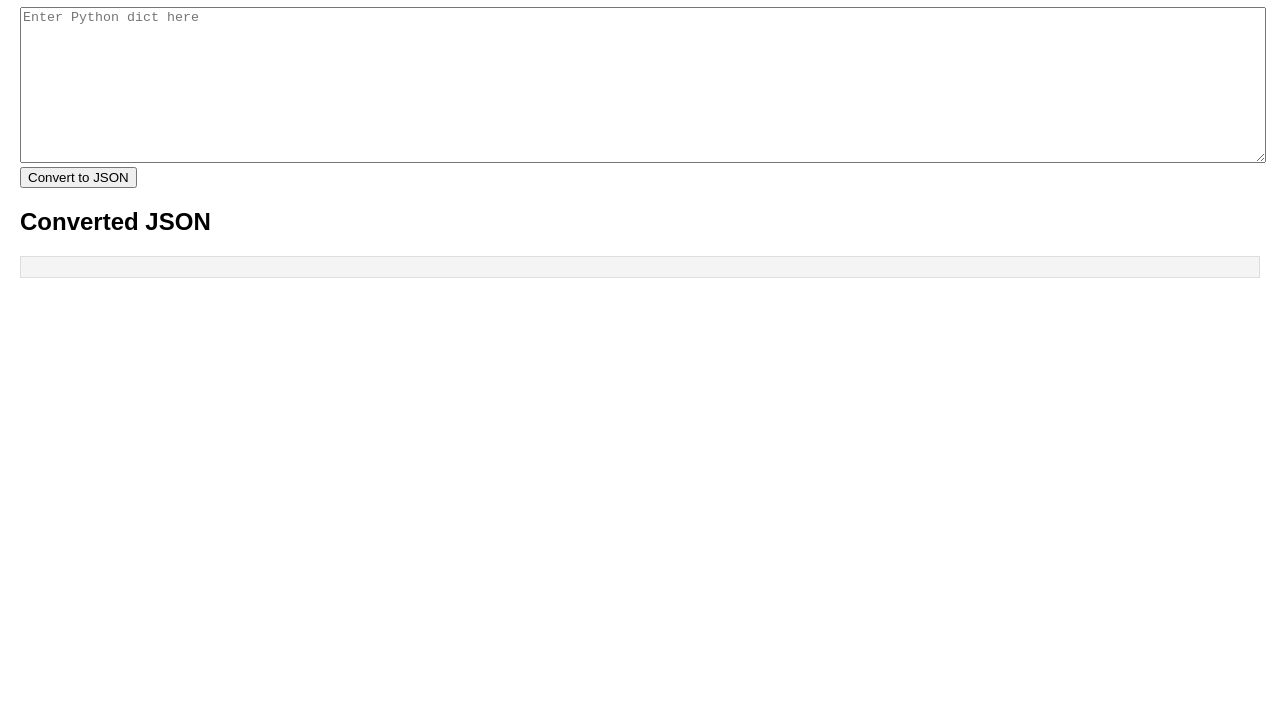
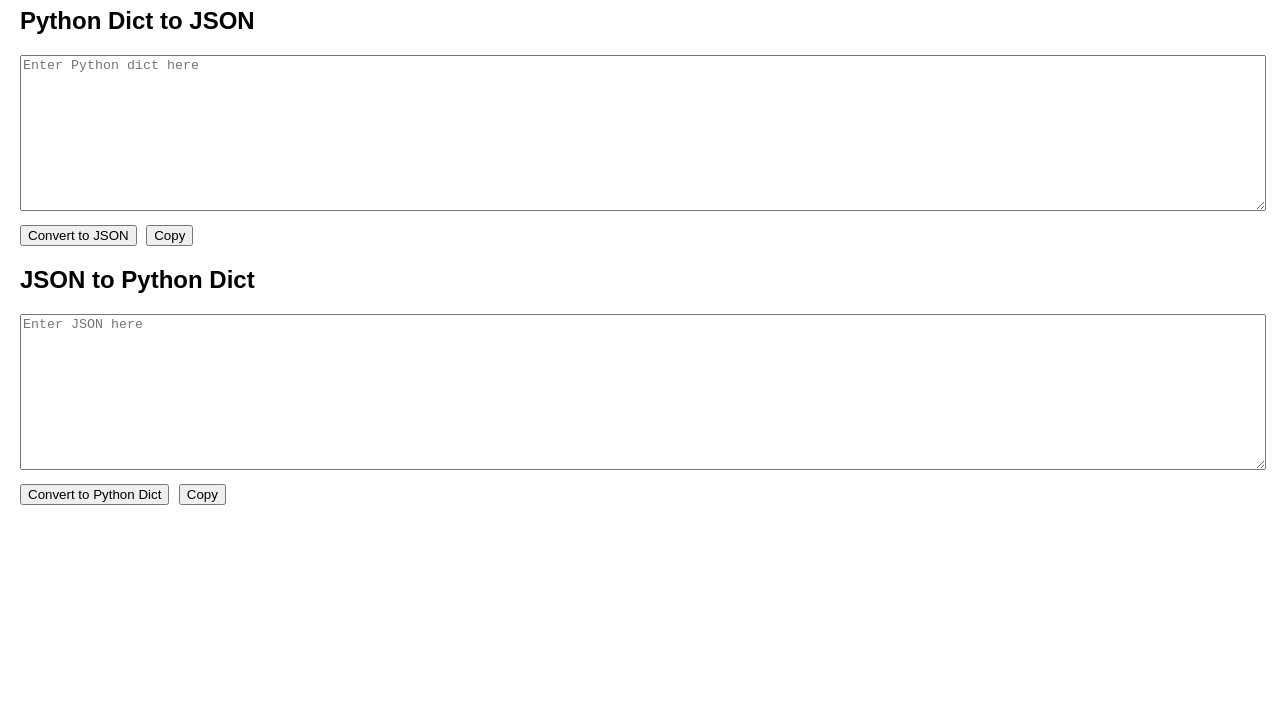
Before and after one commit to Linn1024/linn1024.github.io, a plain HTML site: page pydict_to_json.html in a window 1280 px wide. Shown: the part 73-800 px from the top of the page. Drawn offline with Linux system fonts and the light colour scheme.

Commit message:
Update pydict_to_json.html

```diff
--- a/pydict_to_json.html
+++ b/pydict_to_json.html
@@ -3,70 +3,96 @@
 <head>
     <meta charset="UTF-8">
     <meta name="viewport" content="width=device-width, initial-scale=1.0">
-    <title>Dict to JSON Converter</title>
+    <title>Dict and JSON Converter</title>
     <style>
         body {
             font-family: Arial, sans-serif;
             margin: 20px;
         }
+        .form-container {
+            margin-bottom: 20px;
+        }
         textarea {
             width: 100%;
             height: 150px;
         }
-        pre {
-            background-color: #f4f4f4;
-            padding: 10px;
-            border: 1px solid #ddd;
-            overflow-x: auto;
-            white-space: pre-wrap;
-            word-wrap: break-word;
+        button {
+            margin-top: 10px;
+            margin-right: 5px;
         }
         .error {
             color: red;
+            margin-top: 10px;
         }
     </style>
 </head>
 <body>
-    <h1>Dict to JSON Converter</h1>
-    <textarea id="dict-input" placeholder="Enter Python dict here"></textarea>
-    <button onclick="convertToJson()">Convert to JSON</button>
-    <div id="output">
-        <h2>Converted JSON</h2>
-        <pre id="json-display"></pre>
-        <p class="error" id="error-message"></p>
+    <h1>Dict and JSON Converter</h1>
+
+    <div class="form-container">
+        <h2>Python Dict to JSON</h2>
+        <form id="dict-form">
+            <textarea id="dict-input" placeholder="Enter Python dict here"></textarea>
+            <button type="button" onclick="convertToJson()">Convert to JSON</button>
+            <button type="button" onclick="copyToClipboard('dict-input')">Copy</button>
+            <p class="error" id="error-message-json"></p>
+        </form>
+    </div>
+
+    <div class="form-container">
+        <h2>JSON to Python Dict</h2>
+        <form id="json-form">
+            <textarea id="json-input" placeholder="Enter JSON here"></textarea>
+            <button type="button" onclick="convertToDict()">Convert to Python Dict</button>
+            <button type="button" onclick="copyToClipboard('json-input')">Copy</button>
+            <p class="error" id="error-message-dict"></p>
+        </form>
     </div>
 
     <script>
         function convertToJson() {
             const input = document.getElementById('dict-input').value;
-            const errorMessage = document.getElementById('error-message');
-            const jsonDisplay = document.getElementById('json-display');
+            const errorMessage = document.getElementById('error-message-json');
+            const jsonInput = document.getElementById('json-input');
             errorMessage.textContent = '';
-            jsonDisplay.textContent = '';
 
             try {
-                // Safely handle the conversion
                 let dictString = input;
-
-                // Replace Python None with JSON null, but avoid replacing "None" in strings
-                // Ensure None is not surrounded by quotes (i.e., replace only standalone None)
                 dictString = dictString.replace(/(?<!["'\\])None(?!["'\\])/g, 'null');
-
-                // Replace single quotes with double quotes
                 dictString = dictString.replace(/'/g, '"');
 
-                // Parse the modified string to JSON object
                 const dictObject = JSON.parse(dictString);
-
-                // Convert dictionary object to JSON string
                 const jsonString = JSON.stringify(dictObject, null, 4);
-
-                // Display JSON string
-                jsonDisplay.textContent = jsonString;
+                jsonInput.value = jsonString;
             } catch (error) {
-                // Display error message
                 errorMessage.textContent = 'Invalid Python dict format. Please ensure it is a valid JSON-like string.';
             }
+        }
+
+        function convertToDict() {
+            const input = document.getElementById('json-input').value;
+            const errorMessage = document.getElementById('error-message-dict');
+            const dictInput = document.getElementById('dict-input');
+            errorMessage.textContent = '';
+
+            try {
+                const jsonObject = JSON.parse(input);
+                let dictString = JSON.stringify(jsonObject, null, 4);
+
+                dictString = dictString.replace(/null/g, 'None');
+                dictString = dictString.replace(/"/g, "'");
+                dictString = dictString.replace(/(\w+):/g, '\n$1:');
+
+                dictInput.value = dictString;
+            } catch (error) {
+                errorMessage.textContent = 'Invalid JSON format. Please ensure it is a valid JSON string.';
+            }
+        }
+
+        function copyToClipboard(textareaId) {
+            const textarea = document.getElementById(textareaId);
+            textarea.select();
+            document.execCommand('copy');
         }
     </script>
 </body>
```
